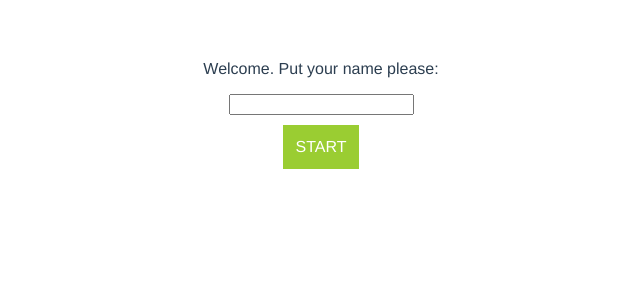
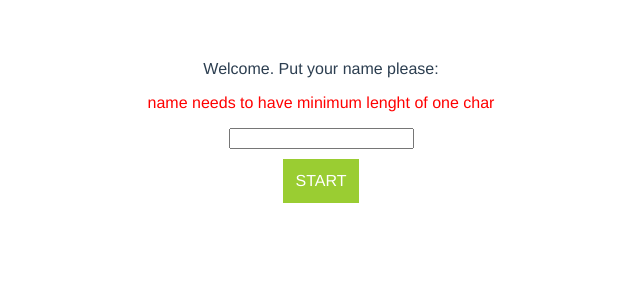
Before and after one commit to napiorkowskimarcin/416_kik, a Vue app in the folder kik_front/: page / in a window 1280 px wide. Both pictures are taken after a click on the element "START". Shown: the top 300 px of the page, without its empty margins (319-959 px from the left). Built offline with nearby package versions, Linux system fonts and the light colour scheme; no server answers.

Commit message:
flash message

```diff
--- a/kik_front/src/components/Welcome.vue
+++ b/kik_front/src/components/Welcome.vue
@@ -1,6 +1,7 @@
 <template>
   <div>
     <p>Welcome. Put your name please:</p>
+    <p v-if="message !== undefined" class="danger">{{ message }}</p>
     <input type="text" id="input" />
     <div
       id="start"
@@ -22,11 +23,14 @@ export default {
     game() {
       return this.$store.getters.getCurrentGame;
     },
+    message() {
+      return this.$store.getters.getMessage;
+    },
   },
   methods: {
     async startGame() {
       const name = document.getElementById("input").value;
-      console.log({ name });
+      if (name) {
         try {
           let response = await this.axios.post(
             "http://localhost:8000/api/v1/start",
@@ -34,11 +38,16 @@ export default {
               name: name,
             }
           );
-        console.log(response.data.id);
           let payload = { name: response.data.name, id: response.data.id };
           this.$store.commit("startGame", payload);
         } catch (error) {
           console.log(error);
+        }
+      } else {
+        this.$store.commit(
+          "addMessage",
+          "name needs to have minimum lenght of one char"
+        );
       }
     },
   },
@@ -56,4 +65,8 @@ export default {
 .p:hover {
   background-color: rgb(95, 124, 36);
 }
+
+.danger {
+  color: red;
+}
 </style>
--- a/kik_front/src/store/index.js
+++ b/kik_front/src/store/index.js
@@ -2,6 +2,7 @@ import { createStore } from "vuex";
 
 export default createStore({
   state: {
+    message: undefined,
     game: {
       id: undefined,
       name: undefined,
@@ -18,6 +19,9 @@ export default createStore({
     },
   },
   mutations: {
+    addMessage(state, message) {
+      state.message = message;
+    },
     changeGame(state, payload) {
       let value = payload.value;
       let item = payload.item;
@@ -77,5 +81,6 @@ export default createStore({
   modules: {},
   getters: {
     getCurrentGame: (state) => state.game,
+    getMessage: (state) => state.message,
   },
 });
```
Lines whose indentation alone changed are shown as unchanged.
